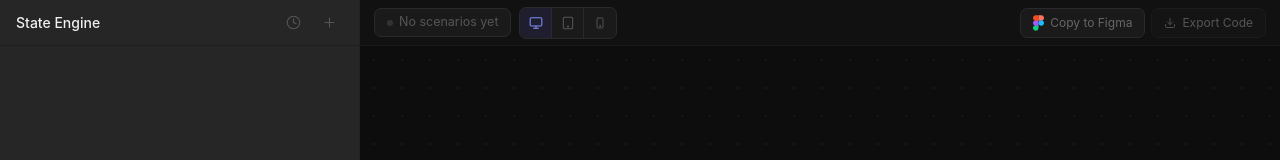
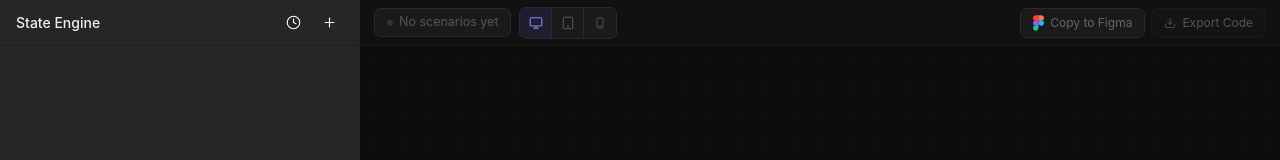
Before and after one commit to Panchalakarthik/state-engine, a Next.js app: page / in a window 1280 px wide. Shown: the top 160 px of the page. Built offline with nearby package versions, Linux system fonts and the light colour scheme; what @razorpay/blade would draw is missing.

Commit message:
feat(ui): change history and new session icons to white

```diff
--- a/src/components/left-panel/left-header.tsx
+++ b/src/components/left-panel/left-header.tsx
@@ -18,7 +18,7 @@ export default function LeftHeader({
       </span>
       <button
         onClick={onHistoryClick}
-        className="flex h-7 w-7 items-center justify-center rounded-md text-[#555] transition-colors hover:bg-[#1e1e1e] hover:text-[#aaa]"
+        className="flex h-7 w-7 items-center justify-center rounded-md text-white transition-colors hover:bg-[#1e1e1e] hover:text-white"
         title="History"
       >
         <svg
@@ -37,7 +37,7 @@ export default function LeftHeader({
       </button>
       <button
         onClick={onNewSession}
-        className="flex h-7 w-7 items-center justify-center rounded-md text-[#555] transition-colors hover:bg-[#1e1e1e] hover:text-[#aaa]"
+        className="flex h-7 w-7 items-center justify-center rounded-md text-white transition-colors hover:bg-[#1e1e1e] hover:text-white"
         title="New session"
       >
         <svg
```
